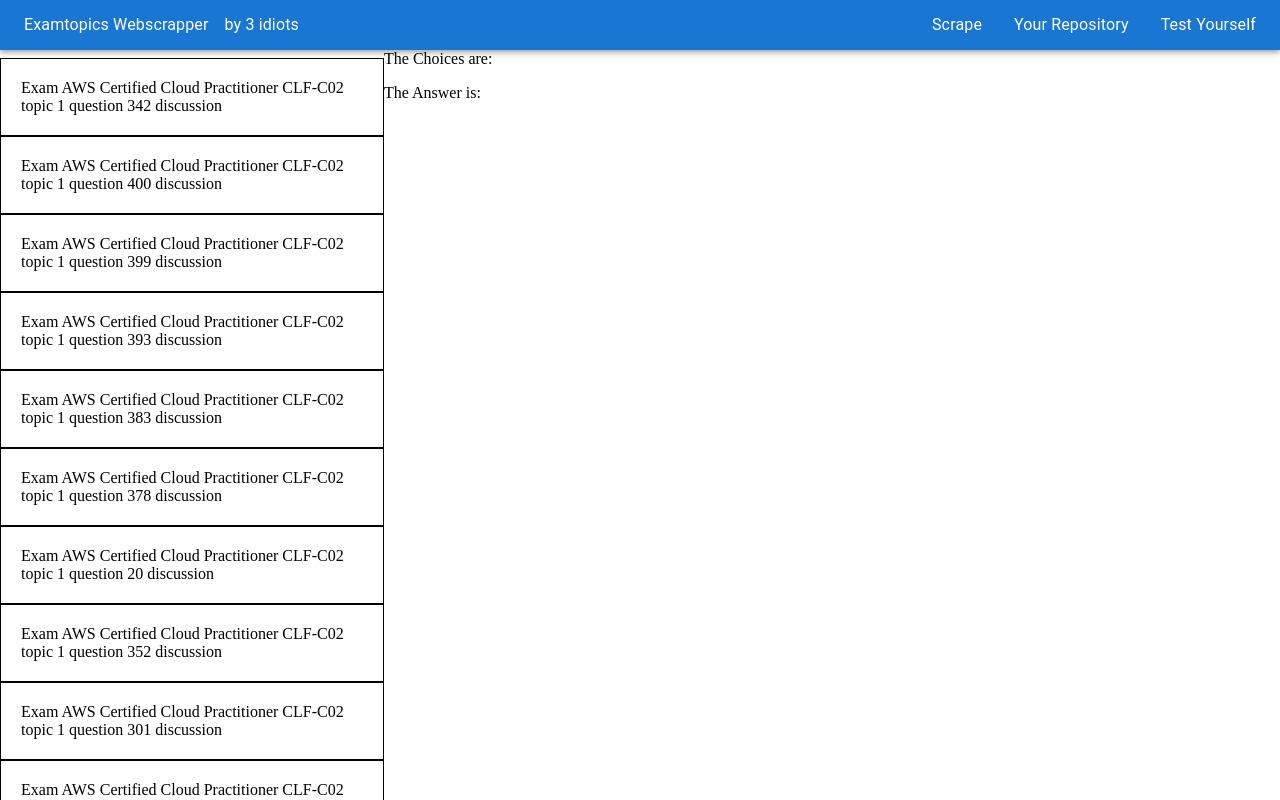
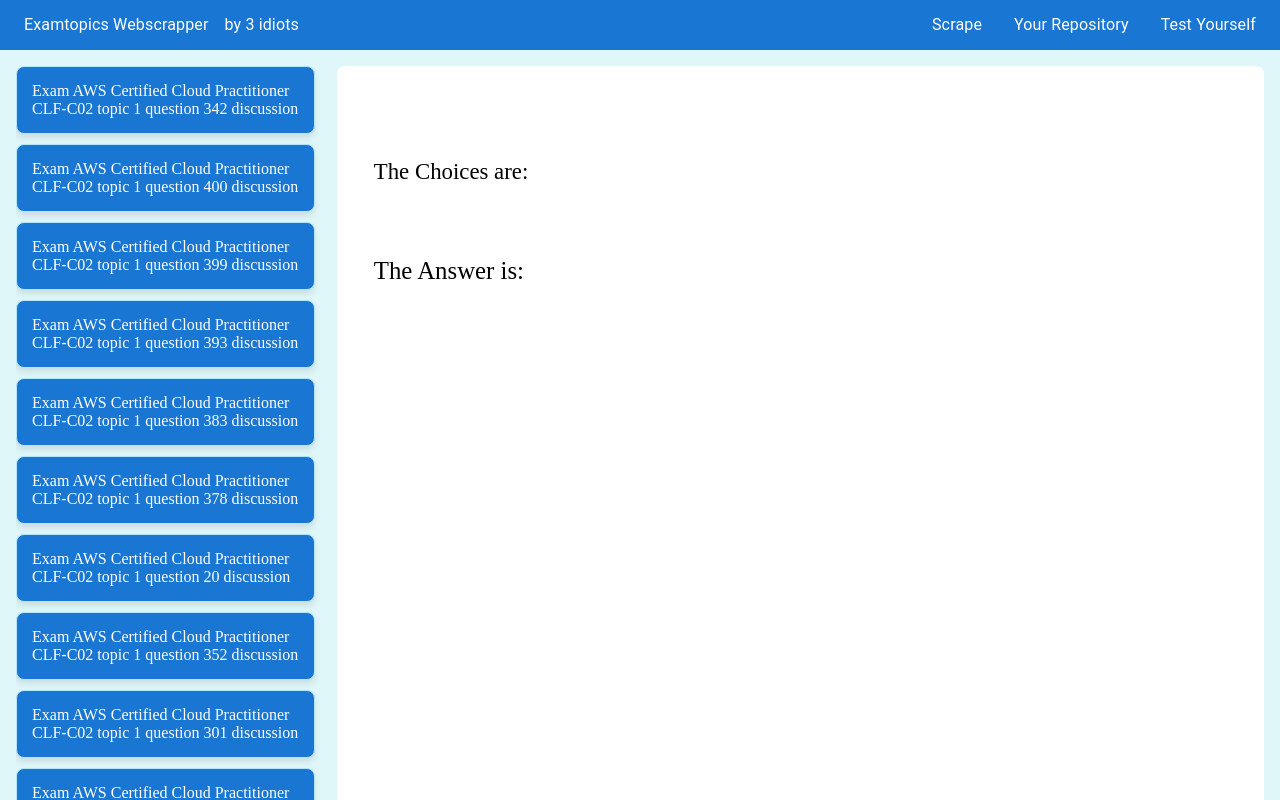
Before and after one commit to AdamFilch/examtopics-webscraper, a Next.js app: page /repository/preview in a window 1280 px wide. Shown: the top 800 px of the page. Built offline with nearby package versions, Linux system fonts and the light colour scheme.

Commit message:
Updated preview page

```diff
--- a/src/app/repository/preview/page.tsx
+++ b/src/app/repository/preview/page.tsx
@@ -3,68 +3,173 @@
 import { Box, List, ListItem, ListItemButton } from '@mui/material'
 import React, { useState } from 'react'
 import AWS_CERTIFIED_CLOUD_QUESTIONS from 'dumps/exam_papers/AWS Certified Cloud Practitioner CLF-C02.json'
-import EXAMPLE_QUESTION_DUMP from 'dumps/exam_papers/EXAMPLE_QUESTION_DUMP.json'
-import { title } from 'process'
-
 
 export default function PreviewPage() {
-    console.log(AWS_CERTIFIED_CLOUD_QUESTIONS)
     const [thisQuestion, setThisQuestion] = useState(null)
 
-
     return (
-        <Box sx={{
-            display: 'grid',
-            gridTemplateColumns: '30% 70%'
-        }}>
-            <Box>
-                <List>
+        <Box
+            sx={{
+                display: 'grid',
+                gridTemplateColumns: '1fr 3fr', // Always display the list and the Question/Answer div side by side
+                gap: 1.5,
+                height: '100vh',
+                overflow: 'hidden',
+                padding: 2,
+                backgroundColor: '#e0f7fa',
+            }}
+        >
+            {/* Exam List Box */}
+            <Box
+                sx={{
+                    border: '0px solid black',
+                    borderRadius: '8px',
+                    overflowY: 'auto',
+                    height: '98%',
+                    paddingRight: '10px',
+                    '&::-webkit-scrollbar': {
+                        width: '10px',
+                    },
+                    '&::-webkit-scrollbar-thumb': {
+                        backgroundColor: '#d3d3d3',
+                        borderRadius: '10px',
+                        border: '2px solid #e0f7fa',
+                    },
+                    '&::-webkit-scrollbar-track': {
+                        backgroundColor: '#f1f1f1',
+                        borderRadius: '10px',
+                    },
+                }}
+            >
+                <List
+                    sx={{
+                        padding: 0,
+                        listStyleType: 'none',
+                    }}
+                >
                     {AWS_CERTIFIED_CLOUD_QUESTIONS.map((pro) => (
-
                         <ListItem key={pro.title} disablePadding>
-                            <ListItemButton onClick={() => {
-                                setThisQuestion(pro)
-
-                            }}
-
+                            <ListItemButton
+                                onClick={() => {
+                                    setThisQuestion(pro)
+                                }}
                                 sx={{
-                                    border: "1px solid black",
-                                    padding: 2.5
-                                }}>
-
+                                    backgroundColor: '#1976d2',
+                                    padding: '15px',
+                                    marginBottom: '10px',
+                                    borderRadius: '8px',
+                                    border: '1px solid #b3e5fc',
+                                    color: '#ffffff',
+                                    fontSize: '16px',
+                                    fontWeight: '500',
+                                    transition: 'background-color 0.3s ease',
+                                    '&:hover': {
+                                        backgroundColor: '#1565c0',
+                                        cursor: 'pointer',
+                                    },
+                                    '&:active': {
+                                        backgroundColor: '#0d47a1',
+                                    },
+                                    '&:focus': {
+                                        outline: '2px solid #1976d2',
+                                    },
+                                    boxShadow: '0 4px 6px rgba(0,0,0,0.1)',
+                                }}
+                            >
                                 {pro.title}
-
                             </ListItemButton>
                         </ListItem>
-                    )
-                    )}
-
+                    ))}
                 </List>
             </Box>
 
-            <Box>
-                {thisQuestion?.question}
+            {/* Question and Answer Box */}
 
-                <Box>
+            <Box
+                sx={{
+                    border: '0px solid black',
+                    borderRadius: '8px',
+                    padding: 2.1,
+                    height: '94%', // Ensure this box occupies full height
+                    display: 'flex',
+                    flexDirection: 'column',
+                    gap: 2,
+                    overflowY: 'auto',
+                    backgroundColor: '#ffffff',
+                    paddingRight: '10px',
+                    '&::-webkit-scrollbar': {
+                        width: '8px',
+                    },
+                    '&::-webkit-scrollbar-thumb': {
+                        backgroundColor: '#d3d3d3',
+                        borderRadius: '10px',
+                        border: '2px solid #e0f7fa',
+                    },
+                    '&::-webkit-scrollbar-track': {
+                        backgroundColor: '#f1f1f1',
+                        borderRadius: '10px',
+                    },
+                }}
+            >
+                {/* Question Box */}
+                <Box
+                    sx={{
+                        border: '0px solid #b3e5fc',
+                        padding: 2.5,
+                        fontSize: 'calc(1.0vw + 14px)', // Make font size of question responsive
+                        minFontSize: '12px', // Prevent font from getting too small
+                    }}
+                >
+                    {thisQuestion?.question}
+                </Box>
+
+                {/* Choices Box */}
+                <Box
+                    sx={{
+                        border: '0px solid #b3e5fc',
+                        padding: 2.5,
+                        fontSize: 'calc(1.0vw + 10px)', // Choices font slightly smaller than question
+                        minFontSize: '8px',
+                    }}
+                >
                     The Choices are:
                     <List>
                         {thisQuestion?.choices.map((pro) => (
-
                             <ListItem key={pro.choices} disablePadding>
-                                {pro}
+                                <ListItemButton
+                                    sx={{
+                                        backgroundColor: '#f0f4c3',
+                                        padding: 2.5,
+                                        marginBottom: 1,
+                                        borderRadius: '8px',
+                                        transition: 'background-color 0.3s ease',
+                                        '&:hover': {
+                                            backgroundColor: '#c5e1a5',
+                                        },
+                                        '&:active': {
+                                            backgroundColor: '#afb42b',
+                                        },
+                                    }}
+                                >
+                                    {pro}
+                                </ListItemButton>
                             </ListItem>
-                        )
-                        )}
-
+                        ))}
                     </List>
                 </Box>
 
-                <Box>
+                {/* Answer Box */}
+                <Box
+                    sx={{
+                        border: '0px solid #b3e5fc',
+                        padding: 2.5,
+                        fontSize: 'calc(1.0vw + 12px)', // Answer font size similar to choices
+                        minFontSize: '8px',
+                    }}
+                >
                     The Answer is: {thisQuestion?.answer}
                 </Box>
-
             </Box>
-        </Box>
-
+        </Box >
     )
 }
--- a/src/components/layout/footer.tsx
+++ b/src/components/layout/footer.tsx
@@ -13,17 +13,16 @@
                 paddingX: 3,
                 display: 'flex',
                 justifyContent: 'space-between',
-            alignItems:'center'
+                alignItems: 'center'
             }}>
-            <Typography>
+            <Typography color={'white'}>
                 Our Contact Information
             </Typography>
             <Stack direction={'row'} gap={3}>
-
-            <Typography>
+                <Typography color={'white'}>
                     About Project Page?
                 </Typography>
-            <Typography>
+                <Typography color={'white'}>
                     GitHub link
                 </Typography>
             </Stack>
```
Lines whose indentation alone changed are shown as unchanged.
